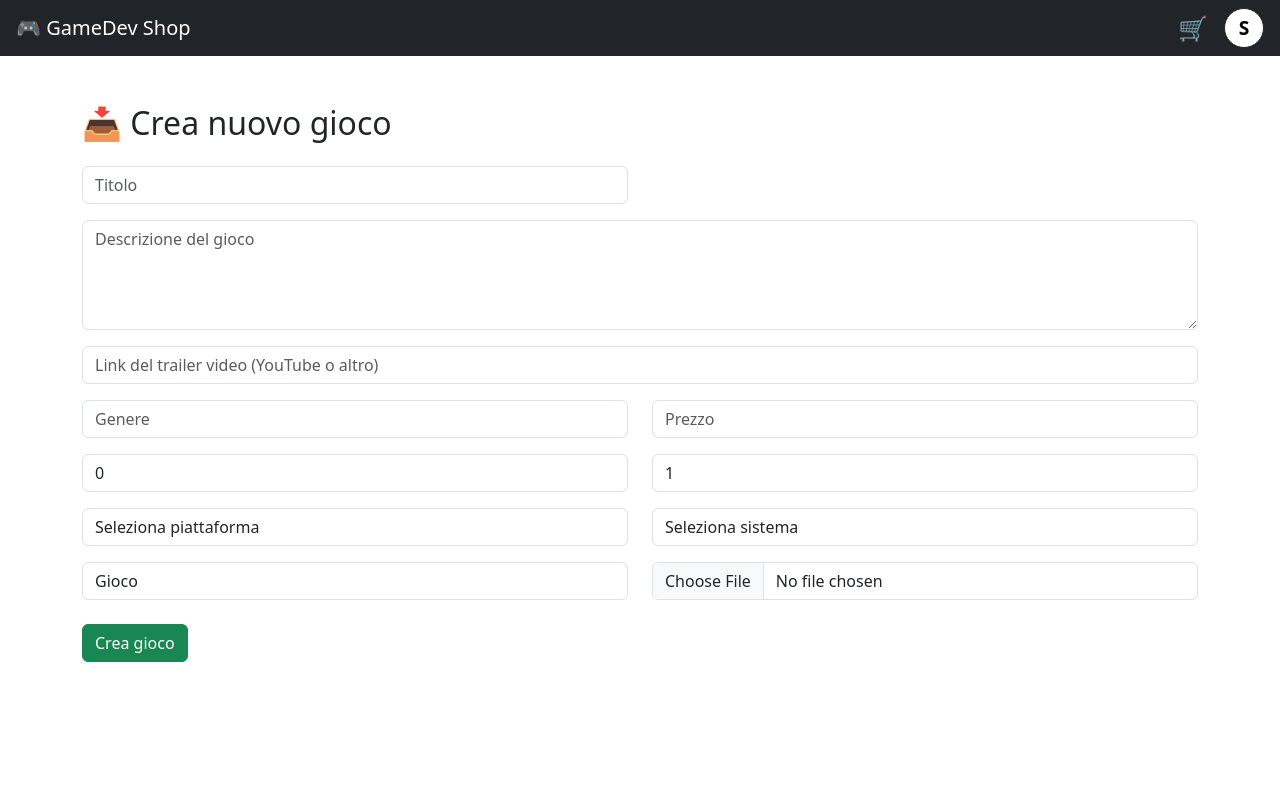
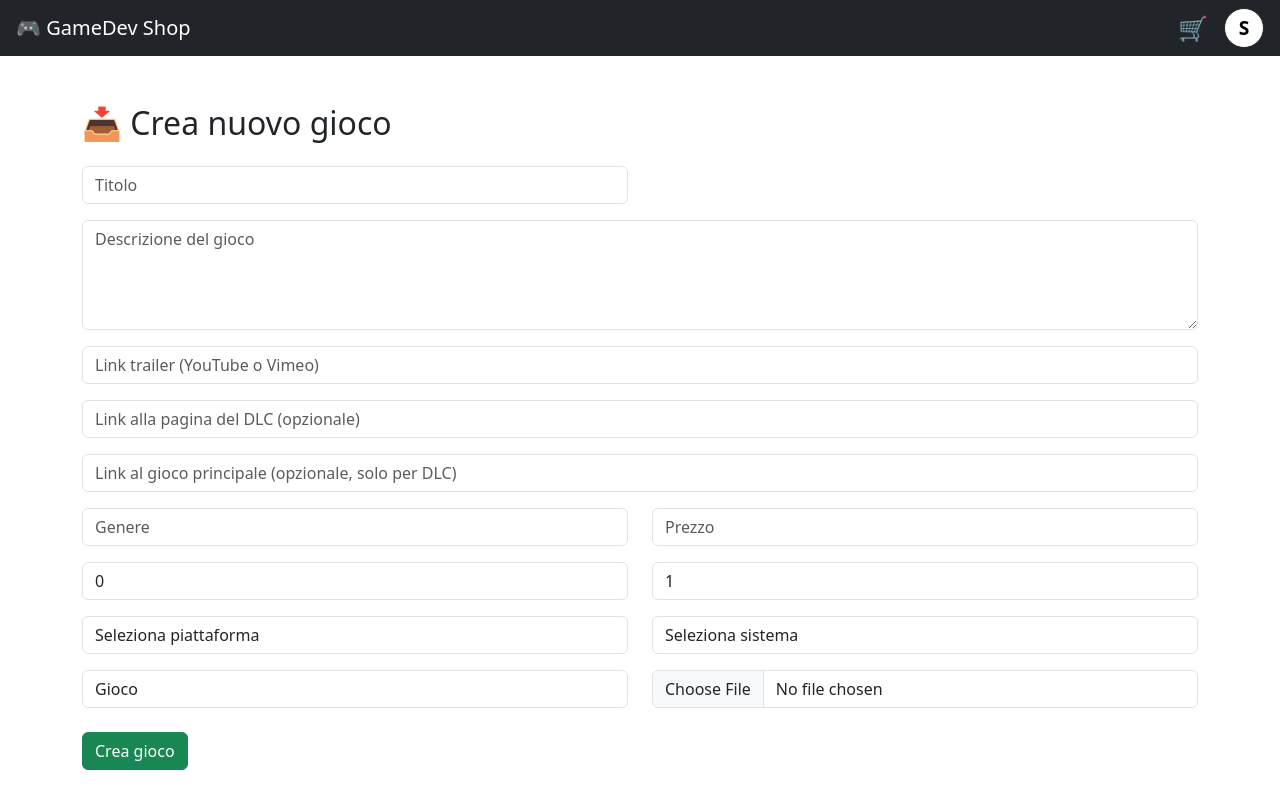
Before and after one commit to Jose24-rgb/Progetto-Finale, a React (Create React App) app in the folder frontend/: page /admin/create-game in a window 1280 px wide. Built offline with nearby package versions, Linux system fonts and the light colour scheme; sample sign-in values are in the browser's storage.

Commit message:
modifiche

```diff
--- a/frontend/src/pages/AdminCreateGame.js
+++ b/frontend/src/pages/AdminCreateGame.js
@@ -1,3 +1,4 @@
+// ✅ FILE: AdminCreateGame.js
 import { useState } from 'react';
 import api from '../services/apis';
 import { useNavigate } from 'react-router-dom';
@@ -13,7 +14,9 @@ const AdminCreateGame = () => {
     system: '',
     type: 'Gioco',
     description: '',
-    trailerUrl: '' // ✅ AGGIUNTO
+    trailerUrl: '',
+    dlcLink: '',
+    baseGameLink: ''
   });
 
   const [image, setImage] = useState(null);
@@ -77,8 +80,28 @@ const AdminCreateGame = () => {
             <input
               className="form-control my-2"
               name="trailerUrl"
-              placeholder="Link del trailer video (YouTube o altro)"
+              placeholder="Link trailer (YouTube o Vimeo)"
               value={form.trailerUrl}
+              onChange={handleChange}
+            />
+          </div>
+
+          <div className="col-12">
+            <input
+              className="form-control my-2"
+              name="dlcLink"
+              placeholder="Link alla pagina del DLC (opzionale)"
+              value={form.dlcLink}
+              onChange={handleChange}
+            />
+          </div>
+
+          <div className="col-12">
+            <input
+              className="form-control my-2"
+              name="baseGameLink"
+              placeholder="Link al gioco principale (opzionale, solo per DLC)"
+              value={form.baseGameLink}
               onChange={handleChange}
             />
           </div>
--- a/frontend/src/pages/AdminEditGame.js
+++ b/frontend/src/pages/AdminEditGame.js
@@ -1,3 +1,4 @@
+// ✅ FILE: AdminEditGame.js (con supporto a dlcLink e baseGameLink)
 import { useEffect, useState } from 'react';
 import { useParams, useNavigate } from 'react-router-dom';
 import api from '../services/apis';
@@ -16,7 +17,9 @@ const AdminEditGame = () => {
     system: '',
     type: 'Gioco',
     description: '',
-    trailerUrl: '' // ✅ Aggiunto
+    trailerUrl: '',
+    dlcLink: '',
+    baseGameLink: ''
   });
 
   const [originalForm, setOriginalForm] = useState(null);
@@ -77,7 +80,9 @@ const AdminEditGame = () => {
       system: '',
       type: 'Gioco',
       description: '',
-      trailerUrl: ''
+      trailerUrl: '',
+      dlcLink: '',
+      baseGameLink: ''
     });
     setImage(null);
   };
@@ -133,8 +138,28 @@ const AdminEditGame = () => {
             <input
               className="form-control my-2"
               name="trailerUrl"
-              placeholder="Link del trailer video (YouTube o altro)"
-              value={form.trailerUrl || ''}
+              placeholder="Link trailer (YouTube o altro)"
+              value={form.trailerUrl}
+              onChange={handleChange}
+            />
+          </div>
+
+          <div className="col-12">
+            <input
+              className="form-control my-2"
+              name="dlcLink"
+              placeholder="Link alla pagina del DLC (se presente)"
+              value={form.dlcLink}
+              onChange={handleChange}
+            />
+          </div>
+
+          <div className="col-12">
+            <input
+              className="form-control my-2"
+              name="baseGameLink"
+              placeholder="Link al gioco principale (se DLC)"
+              value={form.baseGameLink}
               onChange={handleChange}
             />
           </div>
@@ -148,6 +173,7 @@ const AdminEditGame = () => {
               onChange={handleChange}
             />
           </div>
+
           <div className="col-md-6">
             <input
               className="form-control my-2"
@@ -159,6 +185,7 @@ const AdminEditGame = () => {
               required
             />
           </div>
+
           <div className="col-md-6">
             <input
               className="form-control my-2"
@@ -169,6 +196,7 @@ const AdminEditGame = () => {
               onChange={handleChange}
             />
           </div>
+
           <div className="col-md-6">
             <input
               className="form-control my-2"
@@ -179,6 +207,7 @@ const AdminEditGame = () => {
               onChange={handleChange}
             />
           </div>
+
           <div className="col-md-6">
             <select
               className="form-control my-2"
@@ -196,6 +225,7 @@ const AdminEditGame = () => {
               <option>Microsoft Store</option>
             </select>
           </div>
+
           <div className="col-md-6">
             <select
               className="form-control my-2"
@@ -211,6 +241,7 @@ const AdminEditGame = () => {
               <option>Switch 2</option>
             </select>
           </div>
+
           <div className="col-md-6">
             <select
               className="form-control my-2"
@@ -226,6 +257,7 @@ const AdminEditGame = () => {
               <option>Gioco + DLC</option>
             </select>
           </div>
+
           <div className="col-md-6">
             <label className="form-label">Cambia immagine</label>
             <input
--- a/frontend/src/pages/GameDetail.jsx
+++ b/frontend/src/pages/GameDetail.jsx
@@ -1,3 +1,4 @@
+// ✅ FILE: GameDetail.jsx (completo con supporto link DLC e link gioco base separato con baseGameLink)
 import { useEffect, useState } from 'react';
 import { useParams, Link, useNavigate } from 'react-router-dom';
 import api from '../services/apis';
@@ -60,7 +61,6 @@ const GameDetail = () => {
     }
   };
 
-  // ✅ Funzione estesa (supporta Vimeo e YouTube)
   const getEmbedUrl = (url) => {
     if (!url) return '';
     const vimeoMatch = url.match(/vimeo\.com\/(?:video\/)?(\d+)/);
@@ -116,6 +116,24 @@ const GameDetail = () => {
               <>€ {game.price.toFixed(2)}</>
             )}
           </p>
+
+          {game.type === 'Gioco' && game.dlcLink && (
+            <p>
+              <strong>🔗 DLC disponibile:</strong>{' '}
+              <a href={game.dlcLink} className="text-primary text-decoration-underline">
+                Vai al contenuto aggiuntivo →
+              </a>
+            </p>
+          )}
+
+          {game.type === 'DLC' && game.baseGameLink && (
+            <p>
+              <strong>🧩 Richiede gioco base:</strong>{' '}
+              <a href={game.baseGameLink} className="text-primary text-decoration-underline">
+                Vai al gioco principale →
+              </a>
+            </p>
+          )}
         </div>
 
         <div className="col-md-8">
```
Also changed, not shown: 2 other files (tests, documents, lock files or other folders).
